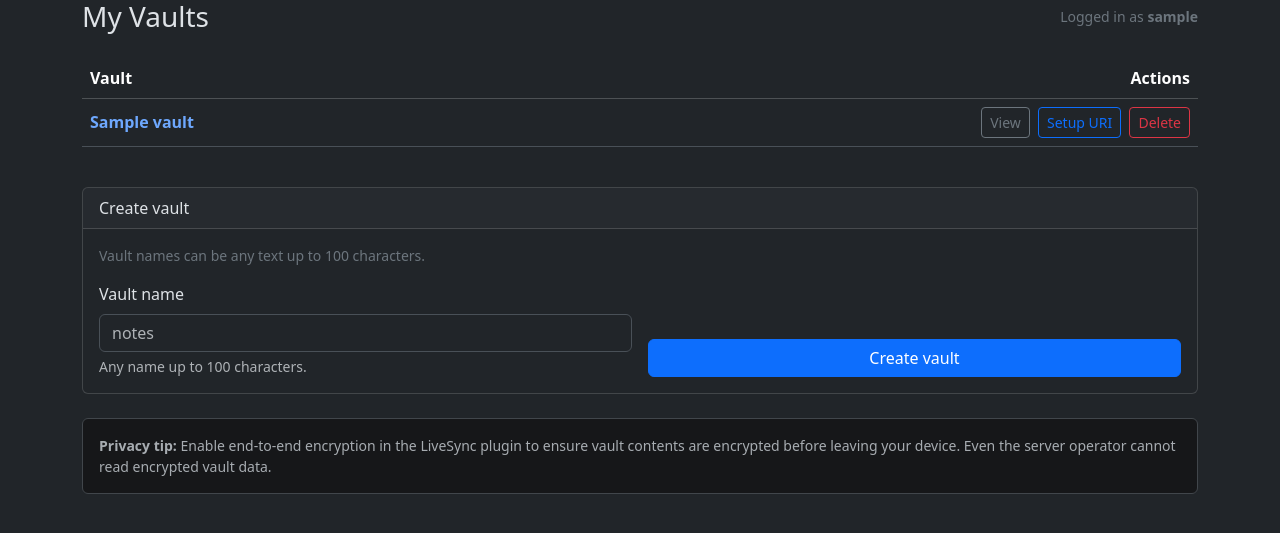
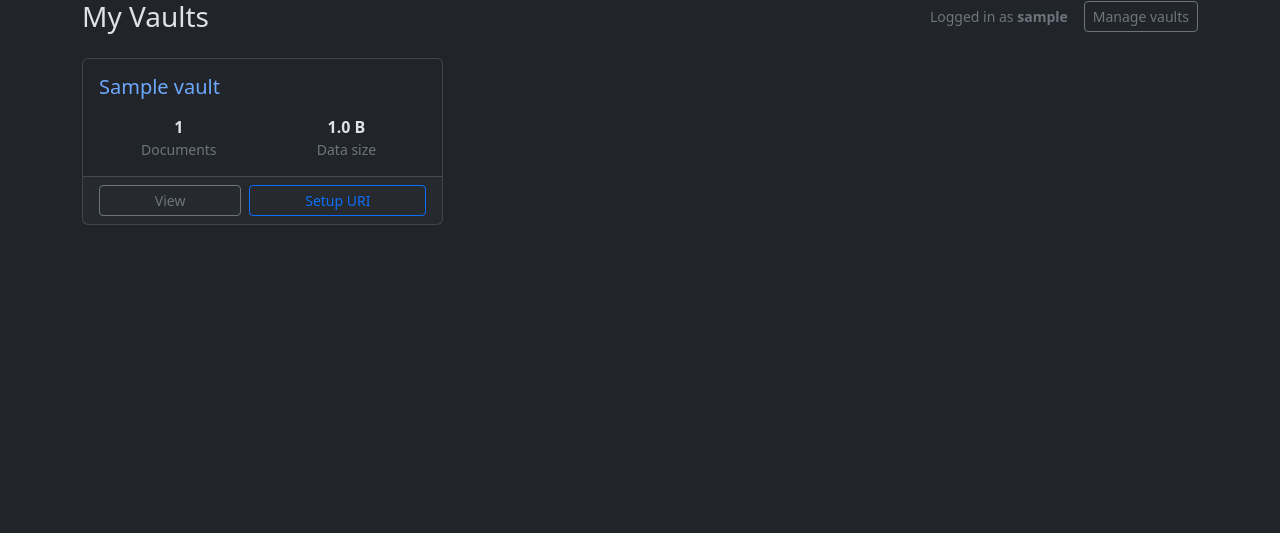
Before and after one commit to 0uwl/VaultKeeper, a Flask app: template vaultkeeper/web/templates/user_dashboard.html in a window 1280 px wide. Shown: the top 533 px of the page. Run offline with Flask 3, Linux system fonts and the light colour scheme; the template is opened without the code that fills it: most values are stand-ins (such as "Sample title", 1, 10 or a date in 2020).

Commit message:
feat: improve user dashboard with vault stats

```diff
--- a/vaultkeeper/web/main.py
+++ b/vaultkeeper/web/main.py
@@ -28,11 +28,20 @@ def dashboard():
     if not _is_admin():
         username = _current_user()
         try:
-            vaults = client.list_vaults_for_user(username)
+            vaults_basic = client.list_vaults_for_user(username)
         except CouchDBError as e:
             current_app.logger.error(f"Error fetching vaults for '{username}': {str(e)}")
             flash(str(e), "error")
-            vaults = []
+            vaults_basic = []
+        vaults = []
+        for v in vaults_basic:
+            try:
+                info = client.vault_info(v["db_name"])
+                info["db_name"] = info["name"]
+                vaults.append(info)
+            except CouchDBError as e:
+                current_app.logger.error(f"Error fetching info for vault '{v['db_name']}': {str(e)}")
+                vaults.append({**v, "doc_count": None, "data_size": None})
         return render_template("user_dashboard.html", username=username, vaults=vaults)
 
     try:
--- a/vaultkeeper/web/templates/user_dashboard.html
+++ b/vaultkeeper/web/templates/user_dashboard.html
@@ -1,74 +1,54 @@
 {% extends "base.html" %}
-{% block title %}My Vaults - VaultKeeper{% endblock %}
+{% block title %}Dashboard - VaultKeeper{% endblock %}
 
 {% block content %}
 <div class="d-flex justify-content-between align-items-center mb-4">
   <h1 class="h3 mb-0">My Vaults</h1>
-  <span class="text-secondary small">Logged in as <strong>{{ username }}</strong></span>
+  <div class="d-flex align-items-center gap-3">
+    <span class="text-secondary small">Logged in as <strong>{{ username }}</strong></span>
+    <a href="{{ url_for('vaults.vaults_list') }}" class="btn btn-sm btn-outline-secondary">Manage vaults</a>
+  </div>
 </div>
 
 {% if vaults %}
-<div class="table-responsive mb-4">
-  <table class="table table-hover align-middle">
-    <thead class="table-dark">
-      <tr>
-        <th>Vault</th>
-        <th class="text-end">Actions</th>
-      </tr>
-    </thead>
-    <tbody>
-      {% for vault in vaults %}
-      <tr>
-        <td>
-          <a href="{{ url_for('vaults.vault_detail', db_name=vault.db_name) }}" class="text-decoration-none fw-semibold">
+<div class="row g-3 mb-4">
+  {% for vault in vaults %}
+  <div class="col-sm-6 col-lg-4">
+    <div class="card h-100">
+      <div class="card-body">
+        <h5 class="card-title mb-3">
+          <a href="{{ url_for('vaults.vault_detail', db_name=vault.db_name) }}" class="text-decoration-none">
             {{ vault.vault_name }}
           </a>
-        </td>
-        <td class="text-end">
-          <a href="{{ url_for('vaults.vault_detail', db_name=vault.db_name) }}"
-             class="btn btn-sm btn-outline-secondary me-1">View</a>
-          <a href="{{ url_for('vaults.vault_setup_uri', db_name=vault.db_name) }}"
-             class="btn btn-sm btn-outline-primary me-1">Setup URI</a>
-          <form method="post" action="{{ url_for('vaults.vault_delete', db_name=vault.db_name) }}"
-                class="d-inline"
-                onsubmit="return confirm('Delete vault {{ vault.vault_name }}? ALL DATA WILL BE LOST.')">
-            <button type="submit" class="btn btn-sm btn-outline-danger">Delete</button>
-          </form>
-        </td>
-      </tr>
-      {% endfor %}
-    </tbody>
-  </table>
+        </h5>
+        <div class="row g-2 text-center">
+          <div class="col-6">
+            <div class="fw-semibold">{{ vault.doc_count if vault.doc_count is not none else '—' }}</div>
+            <div class="text-secondary small">Documents</div>
+          </div>
+          <div class="col-6">
+            <div class="fw-semibold">{{ vault.data_size | fmt_bytes if vault.data_size is not none else '—' }}</div>
+            <div class="text-secondary small">Data size</div>
+          </div>
+        </div>
+      </div>
+      <div class="card-footer d-flex gap-2">
+        <a href="{{ url_for('vaults.vault_detail', db_name=vault.db_name) }}"
+           class="btn btn-sm btn-outline-secondary flex-fill">View</a>
+        <a href="{{ url_for('vaults.vault_setup_uri', db_name=vault.db_name) }}"
+           class="btn btn-sm btn-outline-primary flex-fill">Setup URI</a>
+      </div>
+    </div>
+  </div>
+  {% endfor %}
 </div>
 {% else %}
-<p class="text-secondary mb-4">You don't have any vaults yet. Create one below to get started.</p>
+<div class="card text-center py-5 mb-4">
+  <div class="card-body">
+    <p class="text-secondary mb-3">You don't have any vaults yet.</p>
+    <a href="{{ url_for('vaults.vaults_list') }}" class="btn btn-primary">Create your first vault</a>
+  </div>
+</div>
 {% endif %}
 
-<div class="card">
-  <div class="card-header">Create vault</div>
-  <div class="card-body">
-    <p class="text-secondary small mb-3">
-      Vault names can be any text up to 100 characters.
-    </p>
-    <form method="post" action="{{ url_for('vaults.vaults_list') }}">
-      <div class="row g-3">
-        <div class="col-md-6">
-          <label for="vault_name" class="form-label">Vault name</label>
-          <input id="vault_name" name="vault_name" type="text"
-                 class="form-control" placeholder="notes" required>
-          <div class="form-text">Any name up to 100 characters.</div>
-        </div>
-        <div class="col-md-6 d-flex align-items-end">
-          <button type="submit" class="btn btn-primary w-100">Create vault</button>
-        </div>
-      </div>
-    </form>
-  </div>
-</div>
-
-<div class="alert alert-secondary mt-4 small">
-  <strong>Privacy tip:</strong> Enable end-to-end encryption in the LiveSync plugin to ensure vault
-  contents are encrypted before leaving your device. Even the server operator cannot read encrypted
-  vault data.
-</div>
 {% endblock %}
--- a/vaultkeeper/web/templates/vaults.html
+++ b/vaultkeeper/web/templates/vaults.html
@@ -76,4 +76,10 @@
     </form>
   </div>
 </div>
+
+<div class="alert alert-secondary mt-4 small">
+  <strong>Privacy tip:</strong> Enable end-to-end encryption in the LiveSync plugin to ensure vault
+  contents are encrypted before leaving your device. Even the server operator cannot read encrypted
+  vault data.
+</div>
 {% endblock %}
```
